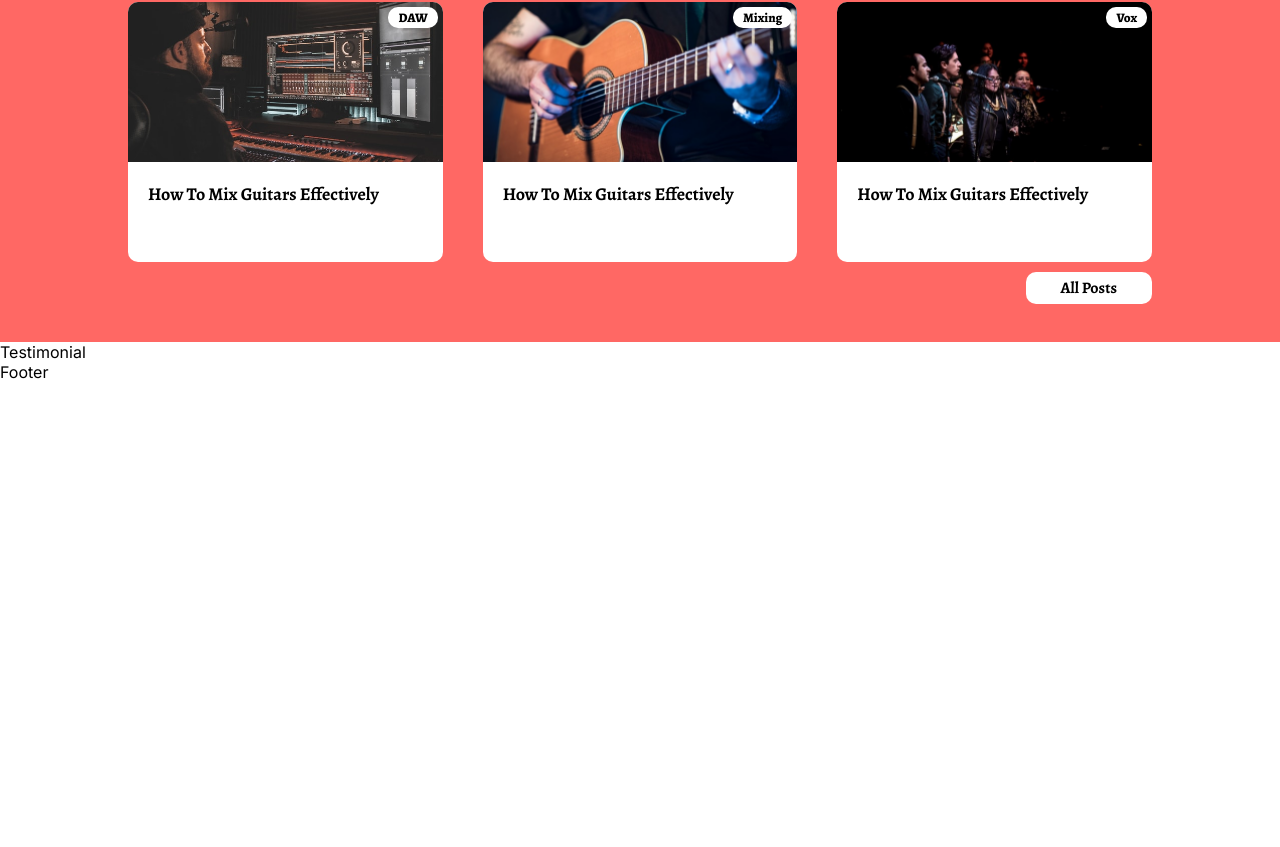
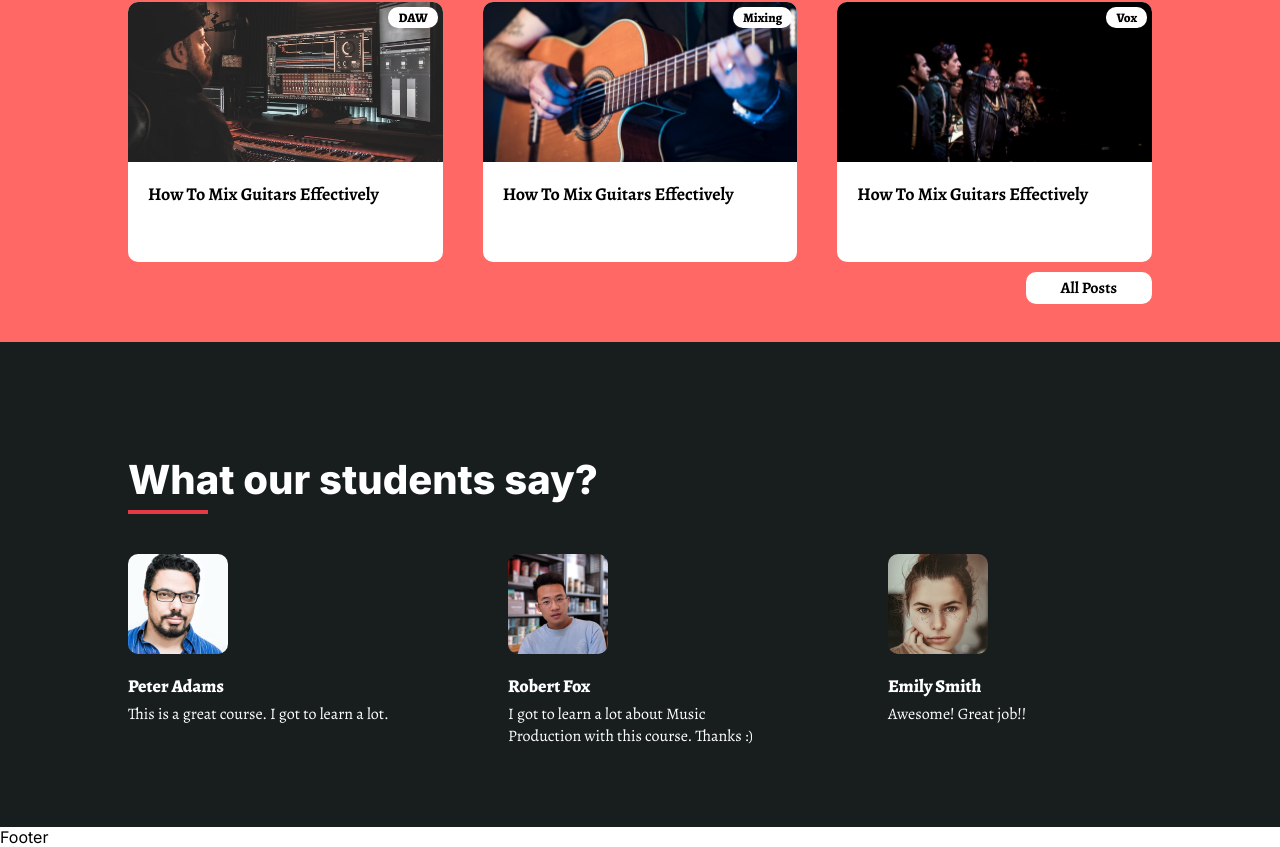
Before and after one commit to talhashah-dev/figma-to-website, a React (Vite) app in the folder SoundDZign/: page / in a window 1280 px wide. Shown: the part 2054-2901 px from the top of the page. Before the commit the page ends 2436 px from the top, so only its background shows below. Built offline with nearby package versions, Linux system fonts and the light colour scheme.

Commit message:
SoundDZign-Testimonial Section Styled

```diff
--- a/SoundDZign/src/components/Testimonial/Testimonial.css
+++ b/SoundDZign/src/components/Testimonial/Testimonial.css
@@ -0,0 +1,35 @@
+#testimonial .content-container {
+    margin-top: 50px;
+    justify-content: space-between;
+}
+
+#testimonial .info-box {
+  width: 264px;
+  display: flex;
+  flex-direction: column;
+  gap: 5px;
+}
+
+#testimonial .info-box img {
+  height: 100px;
+  width: 100px;
+  border-radius: 10px;
+}
+
+#testimonial .info-box h5,
+#testimonial .info-box p {
+  margin: 0;
+  padding: 0;
+}
+
+#testimonial .info-box h5 {
+  font-family: "Alegreya", serif;
+  margin-top: 15px;
+  font-size: 18px;
+  font-weight: 800;
+}
+
+#testimonial .info-box p {
+  font-family: "Alegreya", serif;
+  font-size: 16px;
+}
--- a/SoundDZign/src/components/Testimonial/Testimonial.jsx
+++ b/SoundDZign/src/components/Testimonial/Testimonial.jsx
@@ -1,10 +1,39 @@
 /* eslint-disable no-unused-vars */
-import React from 'react'
+import React from "react";
+import "./Testimonial.css";
+
+import { Peter, Robert, Emily } from "../../assets";
 
 function Testimonial() {
   return (
-    <div>Testimonial</div>
-  )
+    <section className="dark-gray" id="testimonial">
+      <div className="wrapper">
+        <h2>What our students say?</h2>
+        <div className="content-container">
+          <div className="info-box">
+            <img src={Peter} alt="" />
+            <h5 className="name">Peter Adams</h5>
+            <p>This is a great course. I got to learn a lot.</p>
+          </div>
+
+          <div className="info-box">
+            <img src={Robert} alt="" />
+            <h5 className="name">Robert Fox</h5>
+            <p>
+              I got to learn a lot about Music Production with this course.
+              Thanks :)
+            </p>
+          </div>
+
+          <div className="info-box">
+            <img src={Emily} alt="" />
+            <h5 className="name">Emily Smith</h5>
+            <p className="review">Awesome! Great job!!</p>
+          </div>
+        </div>
+      </div>
+    </section>
+  );
 }
 
-export default Testimonial
+export default Testimonial;
```
